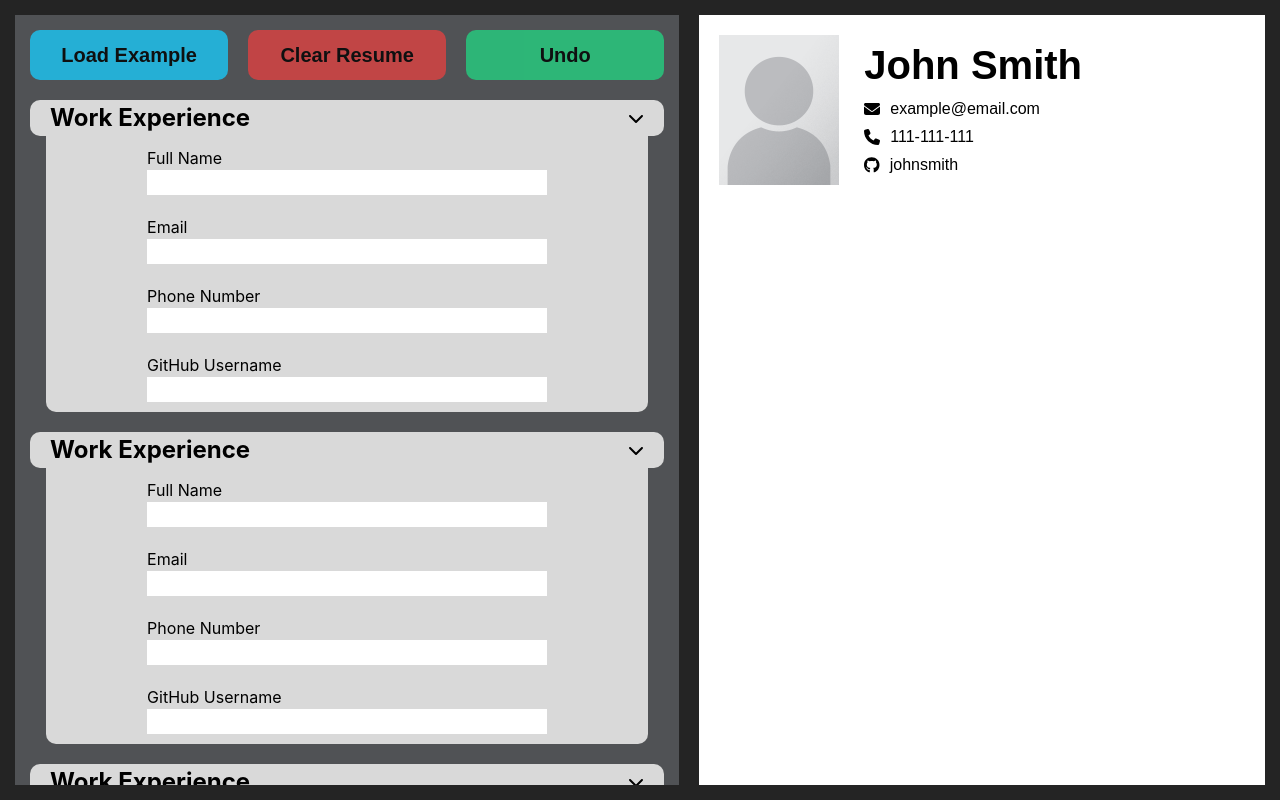
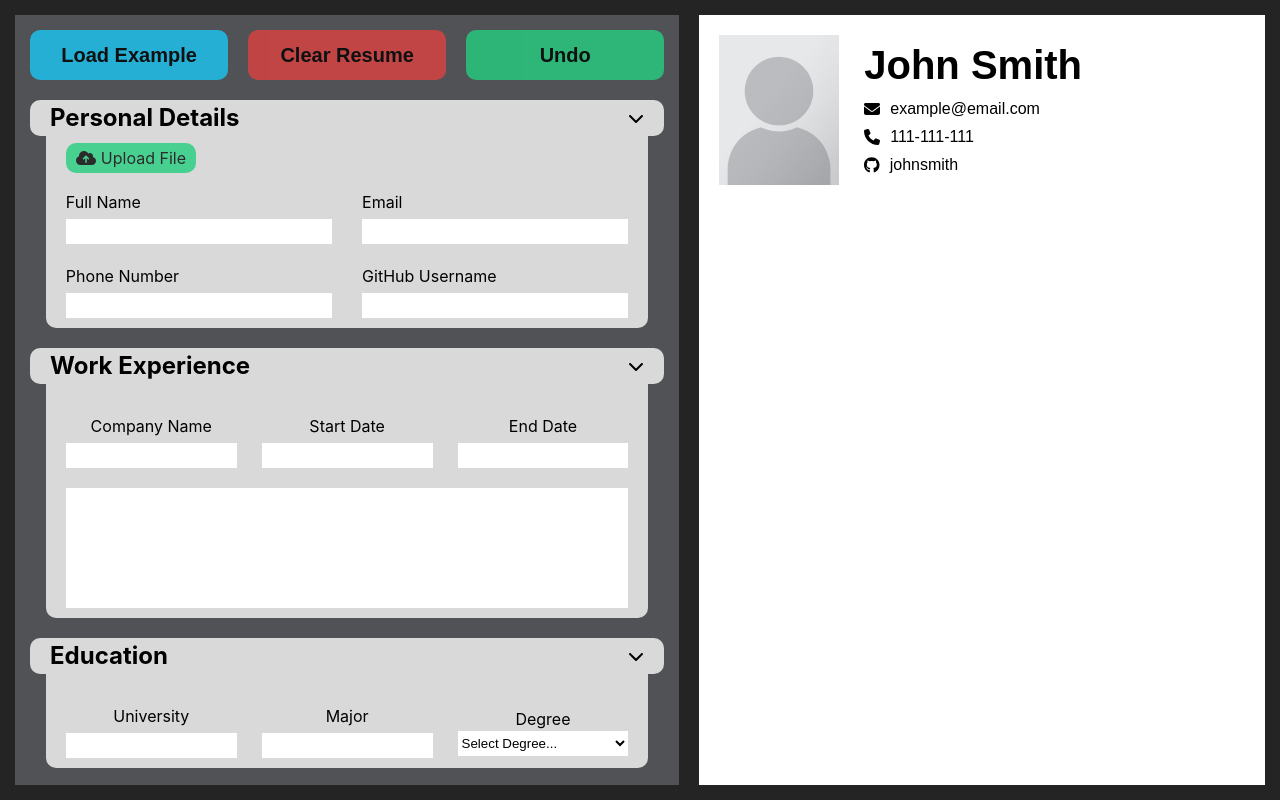
Before and after one commit to irakligudiashvili/cv-maker-react, a React (Vite) app: page / in a window 1280 px wide. Built offline with nearby package versions, Linux system fonts and the light colour scheme.

Commit message:
added form, file upload and preview

```diff
--- a/src/App.jsx
+++ b/src/App.jsx
@@ -4,10 +4,30 @@
 import Form from './components/Form'
 
 function App() {
+  const [uploadedImage, setUploadedImage] = useState(null);
+
+  const [formData, setFormData] = useState({
+    fullName: '',
+    email: '',
+    phoneNumber: '',
+    githubUsername: ''
+  });
+
+  const handleImageUpload = (imageUrl) => {
+    setUploadedImage(imageUrl);
+  }
+
+  const handleFormDataChange = (name, value) => {
+    setFormData((prevData) => ({
+      ...prevData, [name]: value
+    }));
+    console.log("Form data updated:", formData);
+  }
+
   return (
     <div className='body'>
-      <Form />
-      <CvPreview />
+      <Form onImageUpload={handleImageUpload} onFormDataChange={handleFormDataChange}/>
+      <CvPreview uploadedImage={uploadedImage} formData={formData} />
     </div>
   )
 }
--- a/src/components/CvPreview.jsx
+++ b/src/components/CvPreview.jsx
@@ -2,26 +2,29 @@
 import { faEnvelope, faPhone } from '@fortawesome/free-solid-svg-icons'
 import { faGithub } from '@fortawesome/free-brands-svg-icons'
 import '../styles/CvPreview.css'
+import placeholderImage from '../assets/placeholder_portrait.png';
 
-function CvPreview(){
+function CvPreview({uploadedImage, formData}){
+    const backgroundImage = uploadedImage ? `url(${uploadedImage})` : `url(${placeholderImage})`;
+
     return (<>
     <div className='cv'>
         <div className='cv__header'>
-            <div className='cv__img' />
+            <div className='cv__img' style={{ backgroundImage }} />
             <div className='div__header__details'>
-                <h1 className='cv__name'>John Smith</h1>
+                <h1 className='cv__name'>{formData.fullName || 'John Smith'}</h1>
 
                 <div className='cv__contact'>
                     <FontAwesomeIcon icon={faEnvelope} />
-                    <a href='mailto:example@email.com'>example@email.com</a>
+                    <a href={`mailto:${formData.email || 'example@email.com'}`}>{formData.email || 'example@email.com'}</a>
                 </div>
                 <div className='cv__contact'>
                     <FontAwesomeIcon icon={faPhone} />
-                    <p>111-111-111</p>
+                    <p>{formData.phoneNumber || '111-111-111'}</p>
                 </div>
                 <div className='cv__contact'>
                     <FontAwesomeIcon icon={faGithub} />
-                    <a href='https://github.com/johnsmith' target='_blank'>johnsmith</a>
+                    <a href={`https://github.com/${formData.githubUsername || 'johnsmith'}`} target='_blank'>{formData.githubUsername || 'johnsmith'}</a>
                 </div>
             </div>
         </div>
--- a/src/components/Form.jsx
+++ b/src/components/Form.jsx
@@ -1,9 +1,9 @@
 import { FontAwesomeIcon } from '@fortawesome/react-fontawesome'
 import '../styles/Form.css'
 import FormSection from './partials/FormSection'
-import { faCirclePlus, faPlus } from '@fortawesome/free-solid-svg-icons'
+import { faPlus } from '@fortawesome/free-solid-svg-icons'
 
-function Form(){
+function Form({onImageUpload}){
     return (
     <form className='form'>
         <div className='form__button__wrapper'>
@@ -13,9 +13,9 @@
         </div>
 
         <div className='form__section'>
-            <FormSection title="Work Experience" isRemovable={false} isDraggable={false} />
-            <FormSection title="Work Experience" isRemovable={false} isDraggable={false} />
-            <FormSection title="Work Experience" isRemovable={false} isDraggable={false} />
+            <FormSection title="Personal Details" personal={true} isRemovable={false} isDraggable={false} upload={true} onImageUpload={onImageUpload} />
+            <FormSection title="Work Experience" work={true} isRemovable={false} isDraggable={false} />
+            <FormSection title="Education" education={true} isRemovable={false} isDraggable={false} />
         </div>
 
         <button className='form__add'>
--- a/src/components/partials/FormSection.jsx
+++ b/src/components/partials/FormSection.jsx
@@ -1,44 +1,129 @@
-import { faChevronDown, faGripVertical, faTrash } from "@fortawesome/free-solid-svg-icons"
+import { faChevronDown, faCloudArrowUp, faGripVertical, faTrash } from "@fortawesome/free-solid-svg-icons"
 import { FontAwesomeIcon } from "@fortawesome/react-fontawesome"
 import '../../styles/partials/FormSection.css'
 import { useState } from "react"
 
-function FormSection(props){
+function FormSection({ title, isRemovable, isDraggable, upload, onImageUpload, personal, work, education, onFormDataChange }) {
     const [isVisible, setIsVisible] = useState(true);
+    const [uploadedImage, setUploadedImage] = useState(null);
 
     const toggleVisibility = () => {
         setIsVisible(!isVisible);
+    };
+
+    const handleImageUpload = (event) => {
+        const file = event.target.files[0];
+        if (file) {
+            const imageUrl = URL.createObjectURL(file);
+            console.log("Uploaded image file:", file);
+            console.log("Generated image URL:", imageUrl);
+            onImageUpload(imageUrl);
+            setUploadedImage(imageUrl);
+        }
+    };
+
+    const handleImageRemove = () => {
+        setUploadedImage(null);
+        onImageUpload(null);
+    };
+
+    const handleInputChange = (e) => {
+        const {name, value} = e.target;
+        onFormDataChange(name, value);
     }
 
     return (
     <div className='section'>
         <div className='section__header' onClick={toggleVisibility}>
-            <h2>{props.title}</h2>
+            <h2>{title}</h2>
 
             <div>
-                {props.isRemovable && <FontAwesomeIcon icon={faTrash} className='' />}
-                {props.isDraggable && <FontAwesomeIcon icon={faGripVertical} className='' />}
+                {isRemovable && <FontAwesomeIcon icon={faTrash} className='' />}
+                {isDraggable && <FontAwesomeIcon icon={faGripVertical} className='' />}
                 <FontAwesomeIcon icon={faChevronDown} className='' />
             </div>
         </div>
 
         <div className={`content ${!isVisible ? 'hidden' : ''}`}>
+            {upload && (
+                <div>
+                    {!uploadedImage ? (
+                    <label className='section__button section__button--upload'>
+                        <input type='file' name='file' accept='image/*' onChange={handleImageUpload} />
+                        <FontAwesomeIcon icon={faCloudArrowUp} />
+                        <span>Upload File</span>
+                    </label>
+                    ): (
+                        <button className='section__button section__button--remove' onClick={handleImageRemove}>
+                            <FontAwesomeIcon icon={faTrash} />
+                            <span>Remove Image</span>
+                        </button>
+                    )}
+                </div>
+            )}
+
+            {personal && (
+                <div className='content__container'>
                     <div className='content__wrapper'>
                         <label className='content__label'>Full Name</label>
+                        <input className='content__input' name='fullName' onChange={handleInputChange} />
+                    </div>
+                    <div className='content__wrapper'>
+                        <label className='content__label'>Email</label>
+                        <input className='content__input' name='email' onChange={handleInputChange} />
+                    </div>
+                    <div className='content__wrapper'>
+                        <label className='content__label'>Phone Number</label>
+                        <input className='content__input' name='phoneNumber' onChange={handleInputChange} />
+                    </div>
+                    <div className='content__wrapper'>
+                        <label className='content__label'>GitHub Username</label>
+                        <input className='content__input' name='githubUsername' onChange={handleInputChange} />
+                    </div>
+                </div>
+            )}
+
+            {work && (
+                <div className='content__container content__container--column'>
+                    <div className='content__container--triple'>
+                        <div className='content__wrapper'>
+                            <label className='content__label'>Company Name</label>
                             <input className='content__input' />
                         </div>
                         <div className='content__wrapper'>
-                <label className='content__label'>Email</label>
+                            <label className='content__label'>Start Date</label>
                             <input className='content__input' />
                         </div>
                         <div className='content__wrapper'>
-                <label className='content__label'>Phone Number</label>
+                            <label className='content__label'>End Date</label>
+                            <input className='content__input' />
+                        </div>
+                    </div>
+                    <textarea className='content__textArea' rows='8'></textarea>
+                </div>
+            )}
+
+            {education && (
+                <div className='content__container content__container--triple'>
+                    <div className='content__wrapper'>
+                        <label className='content__label'>University</label>
                         <input className='content__input' />
                     </div>
                     <div className='content__wrapper'>
-                <label className='content__label'>GitHub Username</label>
+                        <label className='content__label'>Major</label>
                         <input className='content__input' />
                     </div>
+                    <div className='content__wrapper'>
+                        <label className='content__label'>Degree</label>
+                        <select className='content__select'>
+                            <option className='content__option' selected disabled>Select Degree...</option>
+                            <option className='content__option'>Bachelor</option>
+                            <option className='content__option'>Masters</option>
+                            <option className='content__option'>PhD</option>
+                        </select>
+                    </div>
+                </div>
+            )}
         </div>
     </div>)
 }
--- a/src/styles/Form.css
+++ b/src/styles/Form.css
@@ -57,8 +57,9 @@
     height: 40px;
     width: 80px;
 
-    margin: auto;
     margin-top: 20px;
+    margin-left: calc(50% - 40px);
+
 
     background-color: #D9D9D9;
     border: none;
--- a/src/styles/partials/FormSection.css
+++ b/src/styles/partials/FormSection.css
@@ -20,14 +20,38 @@
     cursor: pointer;
 }
 
+input[type="file"] {
+    display: none;
+}
+
+.section__button{
+    border: none;
+    border-radius: 10px;
+    padding: 5px 10px;
+    height: 40px;
+    opacity: 0.8;
+}
+
+.section__button:hover{
+    cursor: pointer;
+    opacity: 1;
+}
+
+.section__button span{
+    margin-left: 5px;
+}
+
+.section__button--upload{
+    background-color: #25cf80;
+}
+
+.section__button--remove{
+    background-color: #DE4242;
+}
+
 .content{
     width: 95%;
     margin: auto;
-
-    display: flex;
-    flex-wrap: wrap;
-
-    gap: 20px;
 
     background-color: #D9D9D9;
 
@@ -37,11 +61,23 @@
     border-bottom-right-radius: 10px;
 }
 
+.content__container{
+    display: flex;
+    flex-wrap: wrap;
+
+    row-gap: 20px;
+    column-gap: 30px;
+
+    margin-top: 20px;
+}
+
 .content__wrapper{
     display: flex;
     flex-direction: column;
     justify-content: space-between;
     margin: auto;
+
+    width: calc(50% - 15px);
 }
 
 .content__label{
@@ -49,13 +85,52 @@
 }
 
 .content__input{
-    width: 400px;
+    width: 100%;
 
     background-color: #fff;
     border: none;
     height: 25px;
+    margin-top: 5px;
+
+    outline: none;
+
+    color: #000;
 }
 
 .hidden{
     display: none;
 }
+
+.content__container--triple{
+    display: flex;
+    flex-direction: row;
+    flex-wrap: nowrap;
+    text-align: center;
+
+    gap: 25px;
+}
+
+.content__select{
+    background-color: #fff;
+    color: #000;
+    border: none;
+    height: 25px;
+
+    outline: none;
+}
+
+.content__container--column{
+    display: flex;
+    flex-direction: column;
+}
+
+.content__textArea{
+    background-color: #fff;
+    width: 100%;
+    resize: none;
+
+    border: none;
+    outline: none;
+
+    color: #000;
+}
```
Lines whose indentation alone changed are shown as unchanged.
